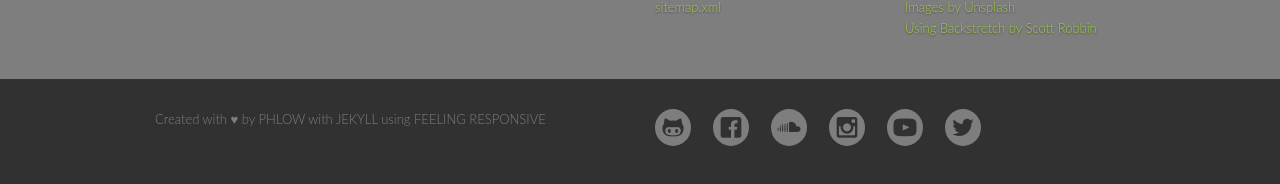
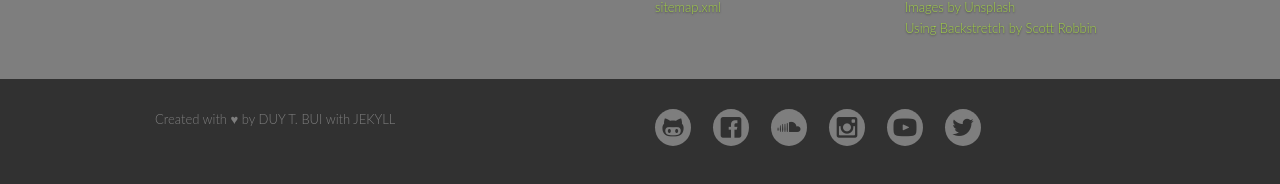
Before and after one commit to duybuidotvn/duybuidotvn.github.io, a Jekyll site: the page built from pages/contact.md, in a window 1280 px wide. Shown: the part 740-924 px from the top of the page. Built offline with Jekyll 4.4.1, drawn with Linux system fonts in a browser that asks for light colours.

Commit message:
fixed footer

```diff
--- a/_includes/footer.html
+++ b/_includes/footer.html
@@ -69,7 +69,7 @@
         <nav class="row">
           <section id="subfooter-left" class="b30 small-12 medium-6 columns">
             <ul class="inline-list">
-              <li>Created with &hearts; by <a style="display:inline;" href="http://phlow.de/">Phlow</a> with <a style="display:inline;" href="http://jekyllrb.com/" target="_blank">Jekyll</a> using <a style="display:inline;" href="http://phlow.github.io/feeling-responsive/">Feeling Responsive</a> </li>
+              <li>Created with &hearts; by <a style="display:inline;" href="http://duybuivn.github.io/">Duy T. Bui</a> with <a style="display:inline;" href="http://jekyllrb.com/" target="_blank">Jekyll</a></li>
             </ul>
           </section>
 
```
Also changed, not shown: 1 other file.
